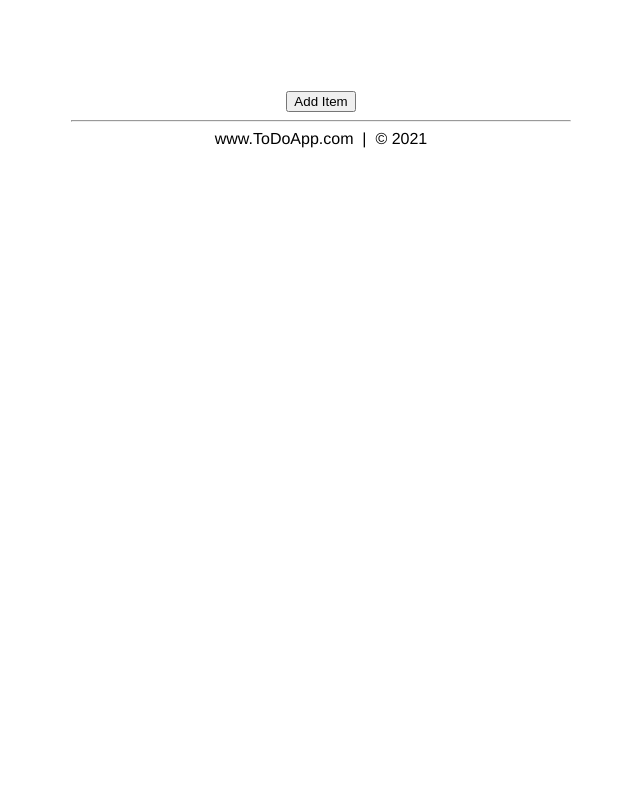
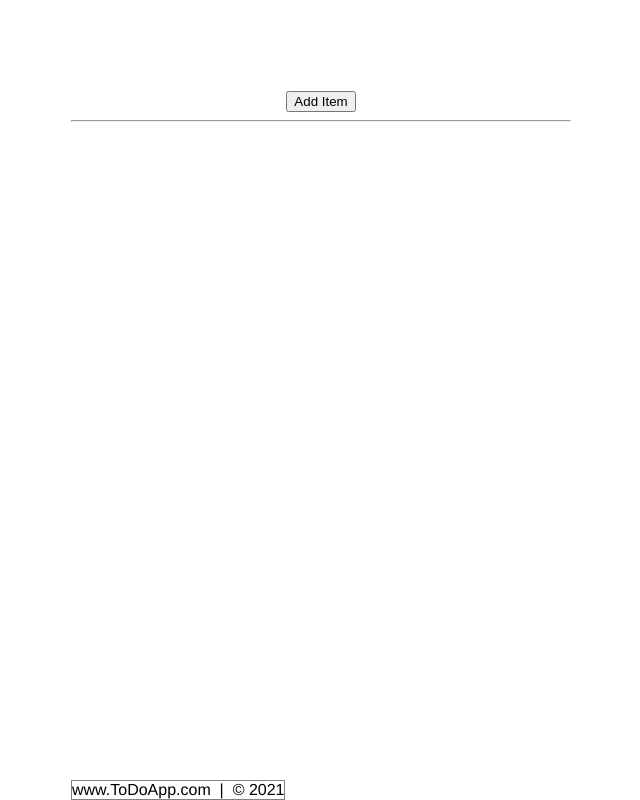
Before and after one commit to dlydellf/JavaScript-Projects, a PHP site: page / in a window 1280 px wide. Shown: the whole page, without its empty margins (319-959 px from the left). Run offline with PHP 8.4, Linux system fonts and the light colour scheme.

Commit message:
Per Step 413, centered <ui>; made <footer> sticky

```diff
--- a/ToDo_App/ToDo_CSS/ToDo.css
+++ b/ToDo_App/ToDo_CSS/ToDo.css
@@ -26,3 +26,13 @@ li {
   list-style: none;
   margin: 0;
 }
+
+ul {
+  text-align: center;
+}
+
+footer {
+  border: 1px solid grey;
+  position: fixed;
+  bottom: 0;
+}
```
